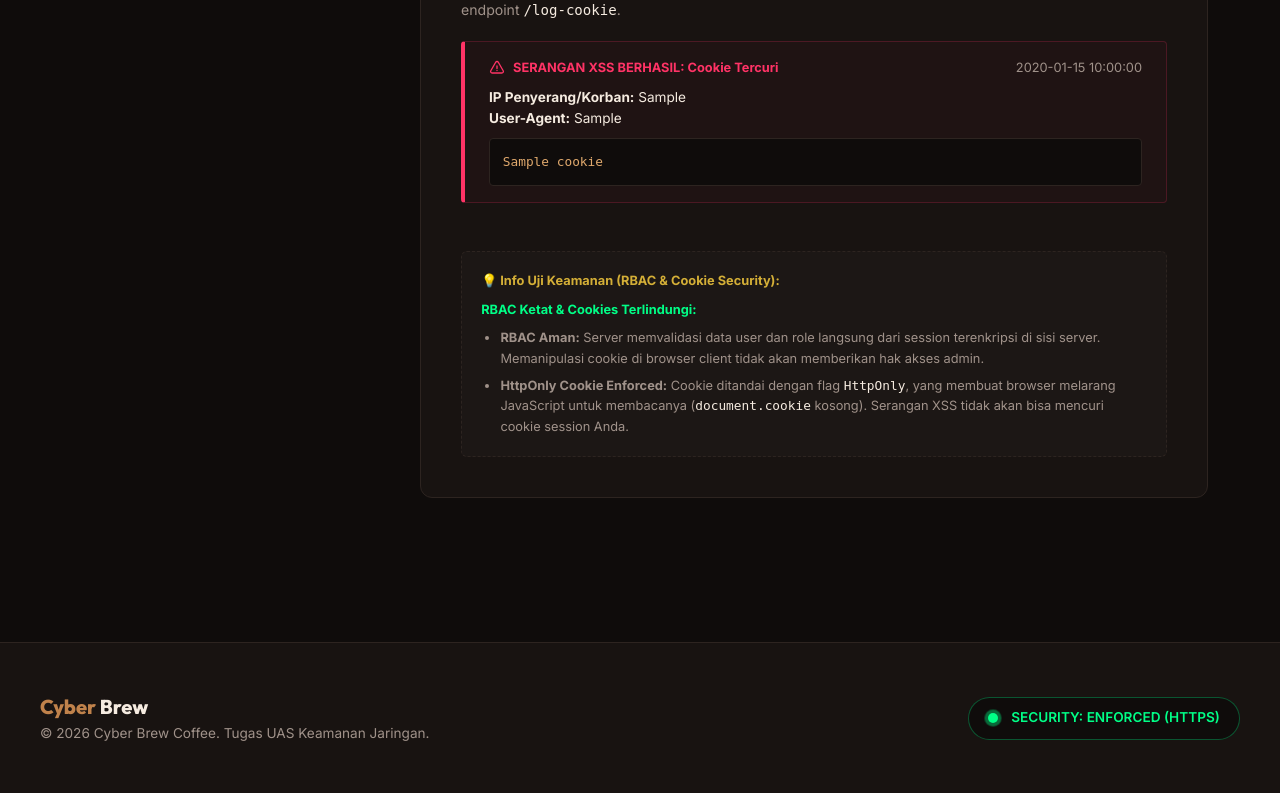
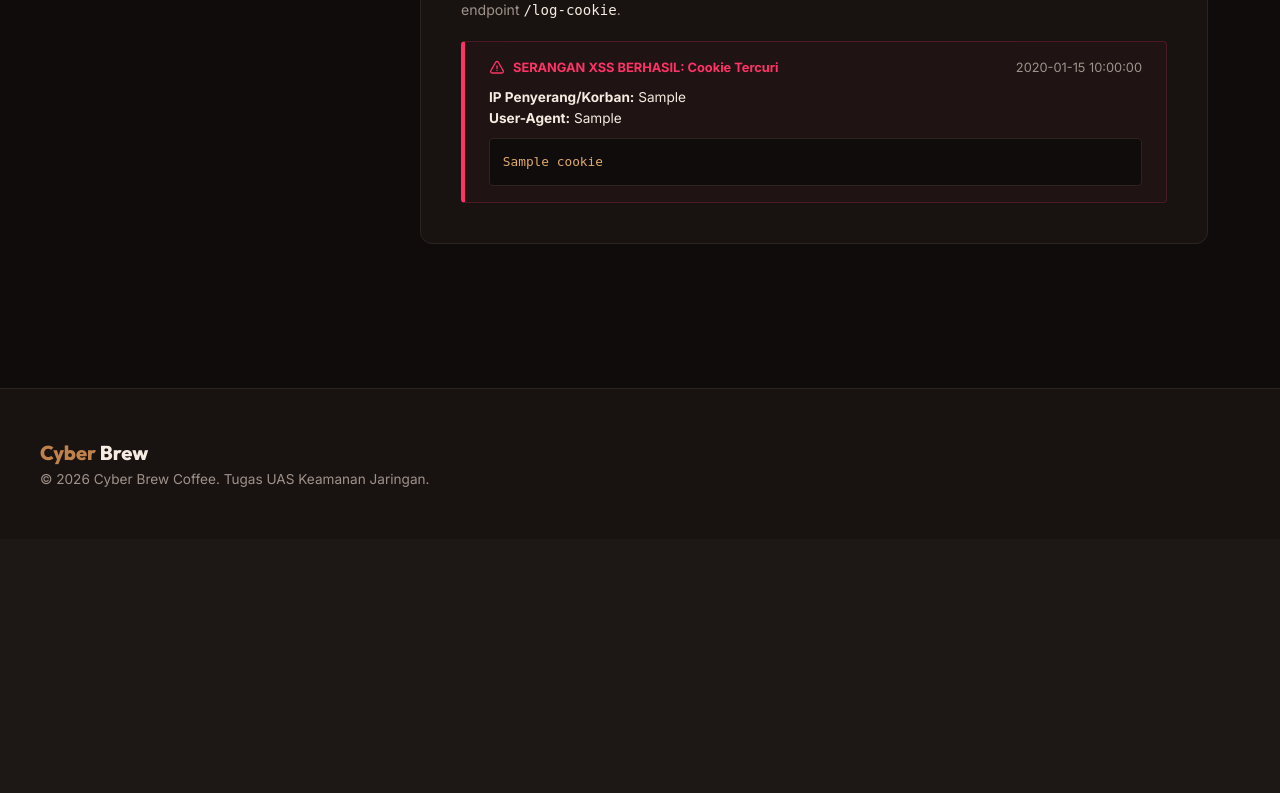
Before and after one commit to Revaldi-lang/Cyber-Brew, a Flask app: template templates/admin.html in a window 1280 px wide. Shown: the part 935-1728 px from the top of the page. After the commit the page ends 1422 px from the top, so only its background shows below. Run offline with Flask 3, Linux system fonts and the light colour scheme; the template is opened without the code that fills it: most values are stand-ins (such as "Sample title", 1, 10 or a date in 2020).

Commit message:
Update Page

```diff
--- a/templates/admin.html
+++ b/templates/admin.html
@@ -160,27 +160,7 @@
                 </div>
             </div>
 
-            <!-- Info Lab Keamanan (RBAC) -->
-            <div style="margin-top: 3rem; padding: 1.2rem; background-color: rgba(255, 255, 255, 0.02); border: 1px dashed var(--border); border-radius: 6px; font-size: 0.8rem; color: var(--text-muted);">
-                <strong style="color: var(--accent); display: block; margin-bottom: 0.5rem;">💡 Info Uji Keamanan (RBAC & Cookie Security):</strong>
-                {% if not SECURITY_MODE %}
-                    <p style="color: var(--insecure-red); margin-bottom: 0.5rem;">
-                        <strong>RBAC Lemah & Cookies Tidak Aman:</strong>
-                    </p>
-                    <ul style="padding-left: 1.2rem; display: flex; flex-direction: column; gap: 0.4rem; list-style-type: disc;">
-                        <li><strong>RBAC Bypass:</strong> Anda dapat mengakses halaman ini meskipun menggunakan akun user biasa dengan cara memanipulasi cookie di browser Anda: tambahkan cookie <code style="color: var(--text-light);">session_role=admin</code> atau ubah <code style="color: var(--text-light);">session_user=admin</code>.</li>
-                        <li><strong>Pencurian Cookie via XSS:</strong> Karena cookie session tidak memiliki flag <code style="color: var(--text-light);">HttpOnly</code>, JavaScript penyerang dapat membaca cookie ini. Cobalah menyisipkan ulasan XSS di halaman Menu, lalu buka halaman Menu tersebut menggunakan akun Admin. Periksa bagian <strong>Cookie Logs</strong> di atas untuk melihat cookie Admin yang tercuri!</li>
-                    </ul>
-                {% else %}
-                    <p style="color: var(--secure-green); margin-bottom: 0.5rem;">
-                        <strong>RBAC Ketat & Cookies Terlindungi:</strong>
-                    </p>
-                    <ul style="padding-left: 1.2rem; display: flex; flex-direction: column; gap: 0.4rem; list-style-type: disc;">
-                        <li><strong>RBAC Aman:</strong> Server memvalidasi data user dan role langsung dari session terenkripsi di sisi server. Memanipulasi cookie di browser client tidak akan memberikan hak akses admin.</li>
-                        <li><strong>HttpOnly Cookie Enforced:</strong> Cookie ditandai dengan flag <code style="color: var(--text-light);">HttpOnly</code>, yang membuat browser melarang JavaScript untuk membacanya (<code style="color: var(--text-light);">document.cookie</code> kosong). Serangan XSS tidak akan bisa mencuri cookie session Anda.</li>
-                    </ul>
-                {% endif %}
-            </div>
+
         </div>
     </div>
 </section>
--- a/templates/layout.html
+++ b/templates/layout.html
@@ -78,18 +78,7 @@
                 <div class="footer-copy">&copy; 2026 Cyber Brew Coffee. Tugas UAS Keamanan Jaringan.</div>
             </div>
 
-            <!-- Security Status Widget -->
-            {% if SECURITY_MODE %}
-                <div class="security-status-widget secure" title="Aplikasi berjalan dengan pengamanan TLS, Parameterized Queries, Bcrypt, dan Secure Cookie.">
-                    <span class="status-dot"></span>
-                    <span class="status-text">SECURITY: ENFORCED (HTTPS)</span>
-                </div>
-            {% else %}
-                <div class="security-status-widget insecure" title="Aplikasi berjalan dengan kerentanan SQL Injection, XSS, Plaintext Password, dan Insecure Cookie.">
-                    <span class="status-dot"></span>
-                    <span class="status-text">SECURITY: VULNERABLE (DEMO)</span>
-                </div>
-            {% endif %}
+
         </div>
     </footer>
 
```
Also changed, not shown: templates/dashboard.html (+1 -16 lines), templates/register.html (+1 -11 lines).
